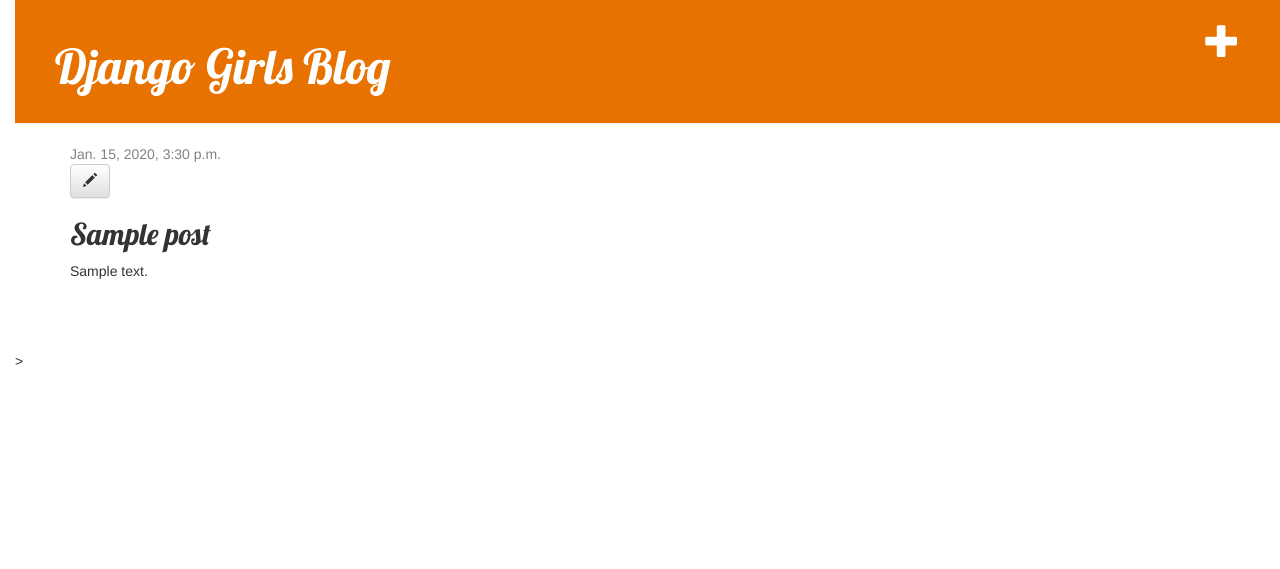
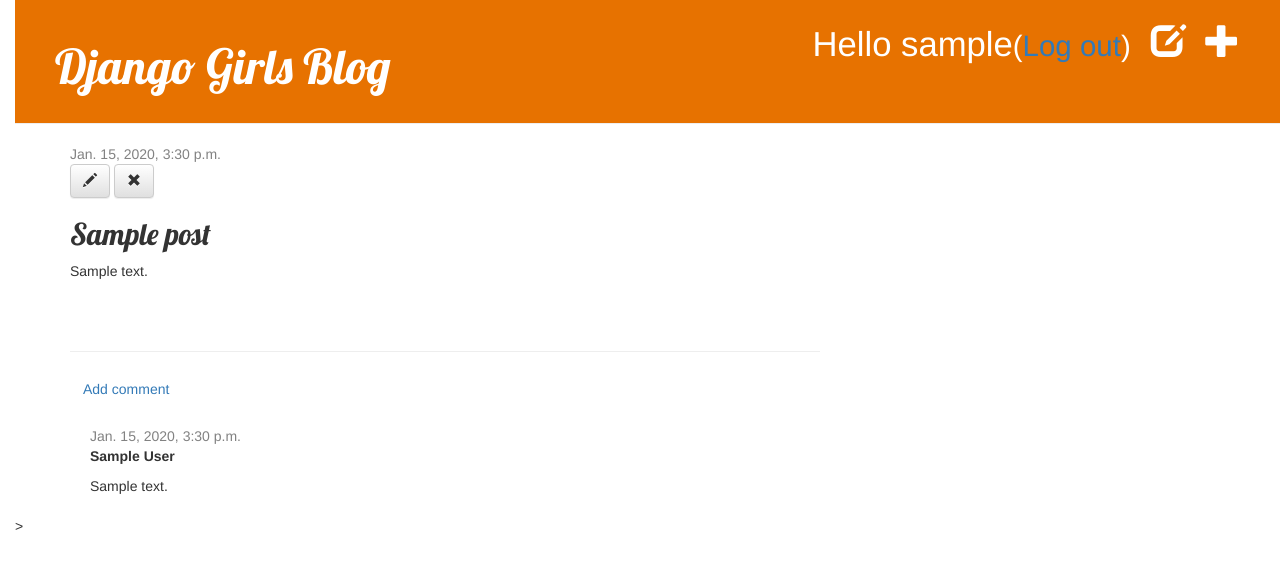
Before and after one commit to Samyuktha0511/First-Blog, a Django app: page /post/1/ in a window 1280 px wide. Shown: the top 569 px of the page. Run offline with Django 3.2, Linux system fonts and the light colour scheme; a user stored in the database is signed in; tables that the repository leaves empty hold one stand-in row (values such as "Sample post"); some libraries are stand-ins or nearby versions.

Commit message:
Comment Section, Admin login facility added

```diff
--- a/blog/admin.py
+++ b/blog/admin.py
@@ -1,5 +1,6 @@
 from django.contrib import admin
-from .models import Post
+from .models import Post, Comment
 
 # Register your models here.
 admin.site.register(Post)
+admin.site.register(Comment)
--- a/blog/models.py
+++ b/blog/models.py
@@ -14,5 +14,22 @@ class Post(models.Model):
         self.published_date = timezone.now()
         self.save()
 
+    def approved_comments(self):
+        return self.comments.filter(approved_comment=True)
+
     def __str__(self):
         return self.title
+
+class Comment(models.Model):
+    post = models.ForeignKey('blog.Post', on_delete=models.CASCADE, related_name='comments')
+    author = models.CharField(max_length=200)
+    text = models.TextField()
+    created_date = models.DateTimeField(default=timezone.now)
+    approved_comment = models.BooleanField(default=False)
+
+    def approve(self):
+        self.approved_comment = True
+        self.save()
+
+    def __str__(self):
+        return self.text
--- a/blog/static/css/blog.css
+++ b/blog/static/css/blog.css
@@ -51,3 +51,7 @@ h1, h2, h3, h4 {
 .post h2 a, .post h2 a:visited {
     color: #000000;
 }
+
+.comment {
+    margin: 20px 0px 20px 20px;
+}
--- a/blog/templates/blog/base.html
+++ b/blog/templates/blog/base.html
@@ -12,6 +12,10 @@
     <div class="page-header">
         {% if user.is_authenticated %}
             <a href="{% url 'post_new' %}" class="top-menu"><span class="glyphicon glyphicon-plus"></span></a>
+            <a href="{% url 'post_draft_list' %}" class="top-menu"><span class="glyphicon glyphicon-edit"></span></a>
+            <p class="top-menu">Hello {{ user.username }}<small>(<a href="{% url 'logout' %}">Log out</a>)</small></p>
+        {% else %}
+            <a href="{% url 'login' %}" class="top-menu"><span class="glyphicon glyphicon-lock"></span></a>
         {% endif %}
         <h1><a href="/">Django Girls Blog</a></h1>
     </div>
--- a/blog/templates/blog/post_detail.html
+++ b/blog/templates/blog/post_detail.html
@@ -6,11 +6,34 @@
             <div class="date">
                 {{ post.published_date }}
             </div>
+        {% else %}
+            <a class="btn btn-default" href="{% url 'post_publish' pk=post.pk %}">Publish</a>
         {% endif %}
         {% if user.is_authenticated %}
             <a class="btn btn-default" href="{% url 'post_edit' pk=post.pk %}"><span class="glyphicon glyphicon-pencil"></span></a>
+            <a class="btn btn-default" href="{% url 'post_remove' pk=post.pk %}" onclick="return confirm('Are you sure?');"><span class="glyphicon glyphicon-remove"></span></a>
         {% endif %}
         <h2>{{ post.title }}</h2>
     <p>{{ post.text|linebreaksbr }}</p>
     </div>
+
+    <hr>
+    <a class="btn btn_default" href="{% url 'add_comment_to_post' pk=post.pk %}">Add comment</a>
+    {% for comment in post.comments.all %}
+        {% if user.is_authenticated or comment.approved_comment %}
+        <div class="comment">
+            <div class="date">
+                {{ comment.created_date }}
+                {% if not comment.approved_comment %}
+                    <a class="btn btn-default" href="{% url 'comment_remove' pk=comment.pk %}"><span class="glyphicon glyphicon-remove"></span></a>
+                    <a class="btn btn-default" href="{% url 'comment_approve' pk=comment.pk %}"><span class="glyphicon glyphicon-ok"></span></a>
+                {% endif %}
+            </div>
+            <strong>{{ comment.author }}</strong>
+            <p>{{ comment.text|linebreaks }}</p>
+        </div>
+        {% endif %}
+    {% empty %}
+        <p>No comments here yet :(</p>
+    {% endfor %}
 {% endblock %}
--- a/blog/templates/blog/post_list.html
+++ b/blog/templates/blog/post_list.html
@@ -7,6 +7,7 @@
                 {{ post.published_date }}
             </div>
             <h2><a href="{% url 'post_detail' pk=post.pk %}">{{ post.title }}</a></h2>
+            <a href="{%  url 'post_detail' pk=post.pk %}">Comments: {{ post.approved_comments.count }}</a>
             <p>{{ post.text|linebreaksbr }}</p>
         </div>
     {% endfor %}
--- a/blog/urls.py
+++ b/blog/urls.py
@@ -6,4 +6,11 @@ urlpatterns = [
     path('post/<int:pk>/', views.post_detail, name='post_detail'),
     path('post/new/', views.post_new, name='post_new'),
     path('post/<int:pk>/edit/', views.post_edit, name='post_edit'),
+    path('drafts/', views.post_draft_list, name='post_draft_list'),
+    path('post/<pk>/publish/', views.post_publish, name='post_publish'),
+    path('post/<pk>/remove/', views.post_remove, name='post_remove'),
+    path('post/<int:pk>/comment/', views.add_comment_to_post, name='add_comment_to_post'),
+    path('comment/<int:pk>/approve', views.comment_approve, name='comment_approve'),
+    path('comment/<int:pk>/remove', views.comment_remove, name='comment_remove'),
+
 ]
--- a/blog/views.py
+++ b/blog/views.py
@@ -1,8 +1,9 @@
 from django.shortcuts import render
 from django.utils import timezone
-from .models import Post
+from .models import Post, Comment
 from django.shortcuts import render, get_object_or_404, redirect
-from .forms import PostForm
+from .forms import PostForm, CommentForm
+from django.contrib.auth.decorators import login_required
 
 # Create your views here.
 def post_list(request):
@@ -13,19 +14,21 @@ def post_detail(request, pk):
     post = get_object_or_404(Post, pk=pk)
     return render(request, 'blog/post_detail.html', {'post': post})
 
+@login_required
 def post_new(request):
     if request.method == "POST":
         form = PostForm(request.POST)
         if form.is_valid():
             post = form.save(commit=False)
             post.author = request.user
-            post.published_date = timezone.now()
+            '''post.published_date = timezone.now()'''
             post.save()
             return redirect('post_detail', pk=post.pk)
     else:
         form = PostForm()
     return render(request, 'blog/post_edit.html', {'form': form})
 
+@login_required()
 def post_edit(request, pk):
     post = get_object_or_404(Post, pk=pk)
     if request.method == "POST":
@@ -33,9 +36,51 @@ def post_edit(request, pk):
         if form.is_valid():
             post = form.save(commit=False)
             post.author = request.user
-            post.published_date = timezone.now()
+            '''post.published_date = timezone.now()'''
             post.save()
             return redirect('post_detail', pk=post.pk)
     else:
         form = PostForm(instance=post)
     return render(request, 'blog/post_edit.html', {'form': form})
+
+@login_required
+def post_draft_list(request):
+    posts = Post.objects.filter(published_date__isnull=True).order_by('created_date')
+    return render(request, 'blog/post_draft_list.html', {'posts': posts})
+
+@login_required
+def post_publish(request, pk):
+    post = get_object_or_404(Post, pk=pk)
+    post.publish()
+    return redirect('post_detail', pk=pk)
+
+@login_required
+def post_remove(request, pk):
+    post = get_object_or_404(Post, pk=pk)
+    post.delete()
+    return redirect('post_list')
+
+def add_comment_to_post(request, pk):
+    post = get_object_or_404(Post, pk=pk)
+    if request.method == "POST":
+        form = CommentForm(request.POST)
+        if form.is_valid():
+            comment = form.save(commit=False)
+            comment.post = post
+            comment.save()
+            return redirect('post_detail', pk=post.pk)
+    else:
+        form = CommentForm()
+    return render(request, 'blog/add_comment_to_post.html', {'form': form })
+
+@login_required
+def comment_approve(request, pk):
+    comment = get_object_or_404(Comment, pk=pk)
+    comment.approve()
+    return redirect('post_detail', pk=comment.post.pk)
+
+@login_required
+def comment_remove(request, pk):
+    comment = get_object_or_404(Comment, pk=pk)
+    comment.delete()
+    return redirect('post_detail', pk=comment.post.pk)
--- a/mysite/settings.py
+++ b/mysite/settings.py
@@ -120,3 +120,4 @@ USE_TZ = True
 
 STATIC_URL = '/static/'
 STATIC_ROOT = os.path.join(BASE_DIR, 'static')
+LOGIN_REDIRECT_URL = '/'
--- a/mysite/urls.py
+++ b/mysite/urls.py
@@ -15,8 +15,12 @@ Including another URLconf
 """
 from django.contrib import admin
 from django.urls import path, include
+from django.contrib.auth import views
 
 urlpatterns = [
     path('admin/', admin.site.urls),
+    path('accounts/login/', views.LoginView.as_view(), name='login'),
+    path('accounts/logout/', views.LogoutView.as_view(), name='logout'),
     path('', include('blog.urls')),
+
 ]
```
Also changed, not shown: blog/forms.py (+6 -1 lines), blog/templates/blog/add_comment_to_post.html (added, +9 -0 lines), blog/templates/blog/post_draft_list.html (added, +13 -0 lines), blog/templates/registration/login.html (added, +24 -0 lines), blog/migrations/0002_comment.py (added).
